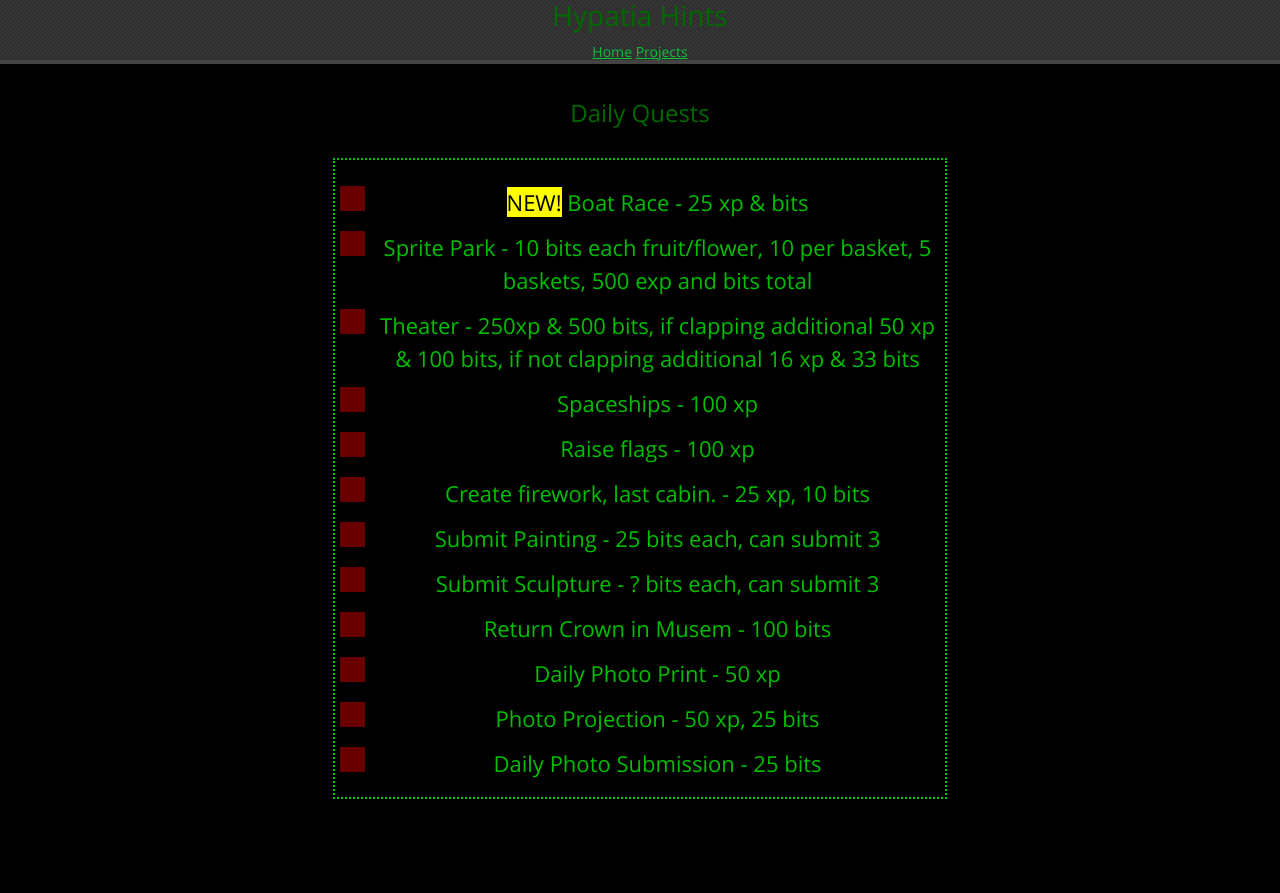
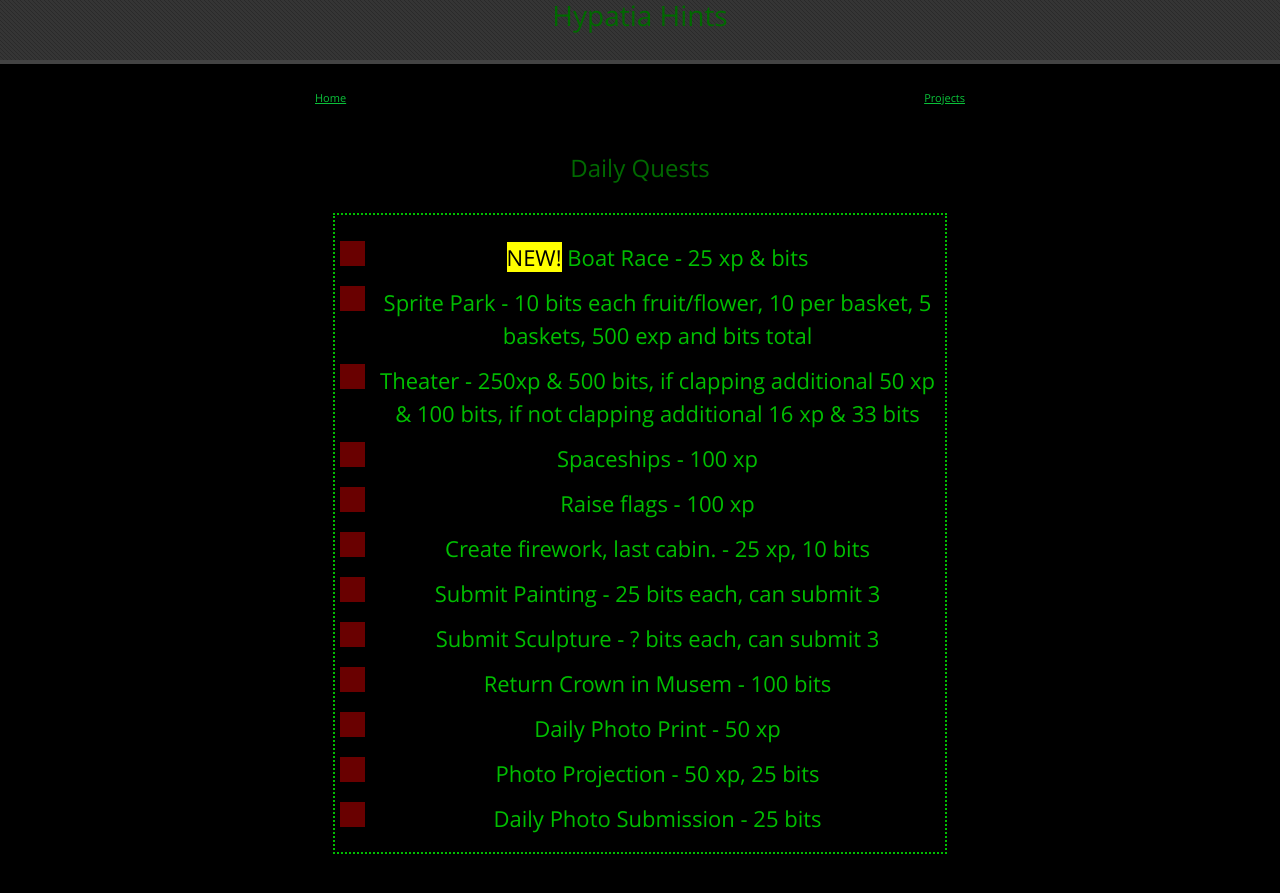
Before and after one commit to LunarTiger/hypatia, a Jekyll site: the page built from index.md, in a window 1280 px wide and 900 px high. Shown: the top 893 px of the window. Built offline with Jekyll 4.4.1, drawn with Linux system fonts in a browser that asks for light colours; our own code applies the rules of GitHub Pages for plain Markdown files.

Commit message:
Update default.html

```diff
--- a/_layouts/default.html
+++ b/_layouts/default.html
@@ -31,15 +31,15 @@
 
       <div id="header">
           <h1 style ="text-align: center;">Hypatia Hints</h1>
-          <div id="title">
-            <span class="credits left"><a href="/">Home</a></span>
-            <span class="credits right"><a href="/projects">Projects</a></span>
-          </div>
       </div>
 
     <div class="wrapper">
 
       <section>
+        <div id="title">
+          <span class="credits left"><a href="/">Home</a></span>
+          <span class="credits right"><a href="/projects">Projects</a></span>
+        </div>
 
         {{ content }}
 
```
